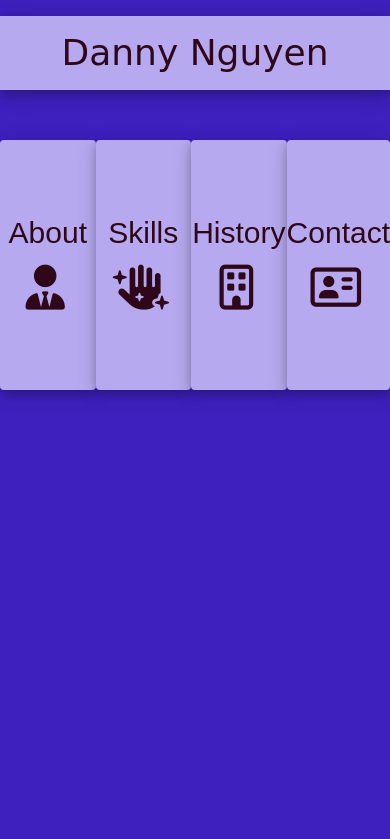
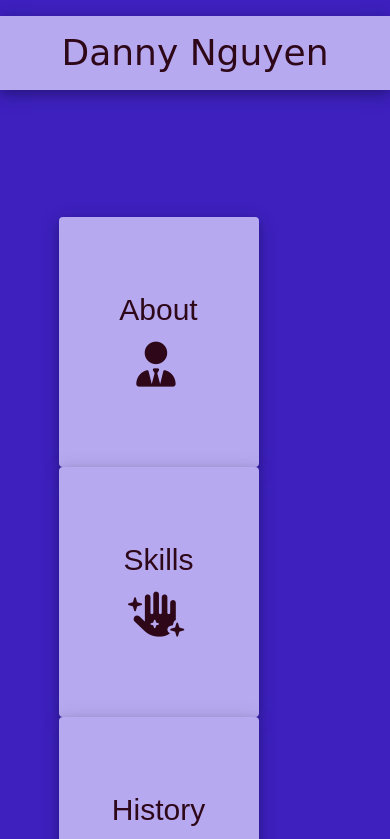
Before and after one commit to danguyentech/danguyentech.github.io, a plain HTML site: page index.html in a window 390 px wide. Shown: the top 839 px of the page. Drawn offline with nearby package versions, Linux system fonts and the light colour scheme; a web font is replaced by a local one.

Commit message:
started on mobile responsiveness

```diff
--- a/ResumeTakeTwo.css
+++ b/ResumeTakeTwo.css
@@ -4,7 +4,9 @@ body{
 }
 .navBar{
     display: flex;
+    flex-wrap: wrap;
     justify-content: space-between;
+    margin-top:15vh;
 }
 .navCard{
     background-color:#B6A9F0;
@@ -107,3 +109,9 @@ i{
 h1, h2, h3, i{
     color:#2E0819;
 }
+@media (max-width:799px){
+    .navBar{
+        padding-left: 15%;
+        padding-right: 15%;
+    }
+}
--- a/index.html
+++ b/index.html
@@ -17,7 +17,7 @@
     <div class='w3-panel w3-card-4 w3-center topBar'>
         <h1>Danny Nguyen</h1>
     </div>
-    <div class='w3-cell-row navBar' id='navBar'>
+    <div class='navBar' id='navBar'>
         <div class='w3-card-4 w3-display-container w3-cell w3-center navCard w3-round' id='aboutButton'
             onclick="getInfo('about','aboutButton' )">
             <h2>About</h2>
```
